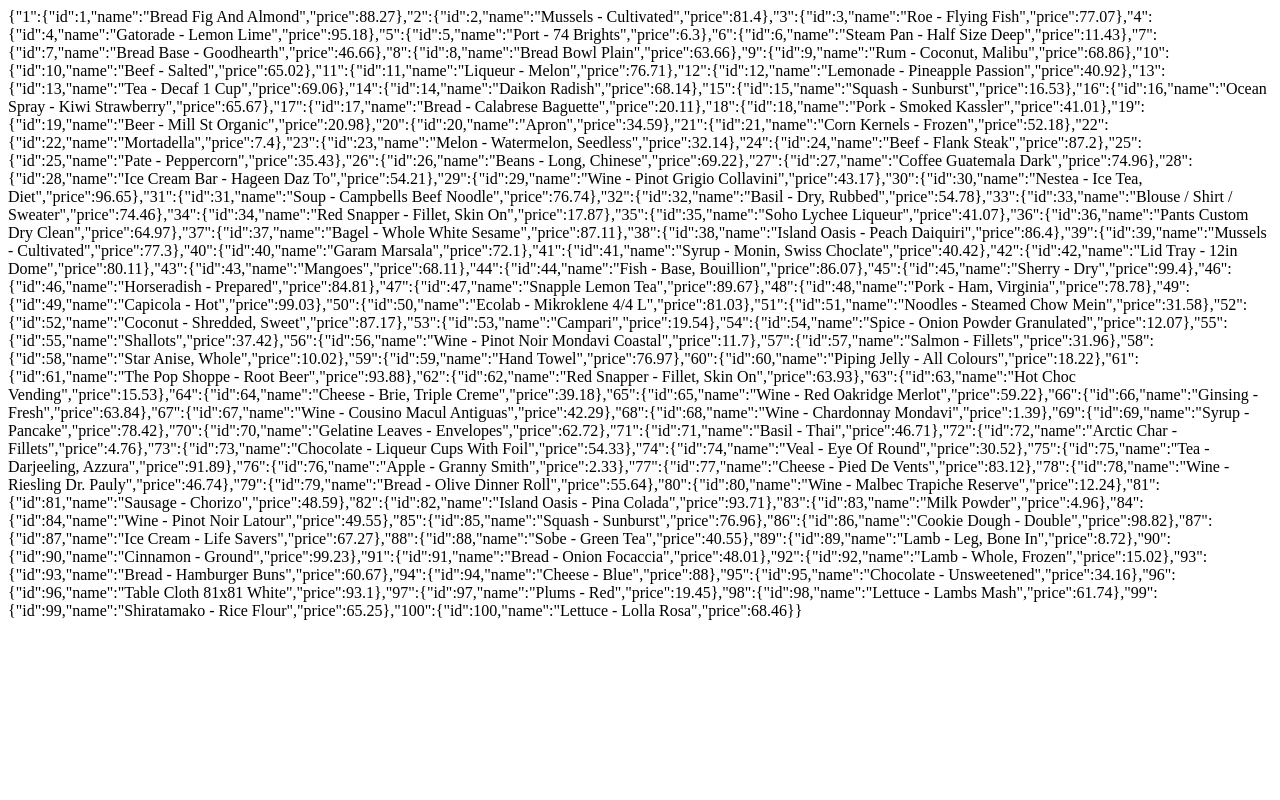
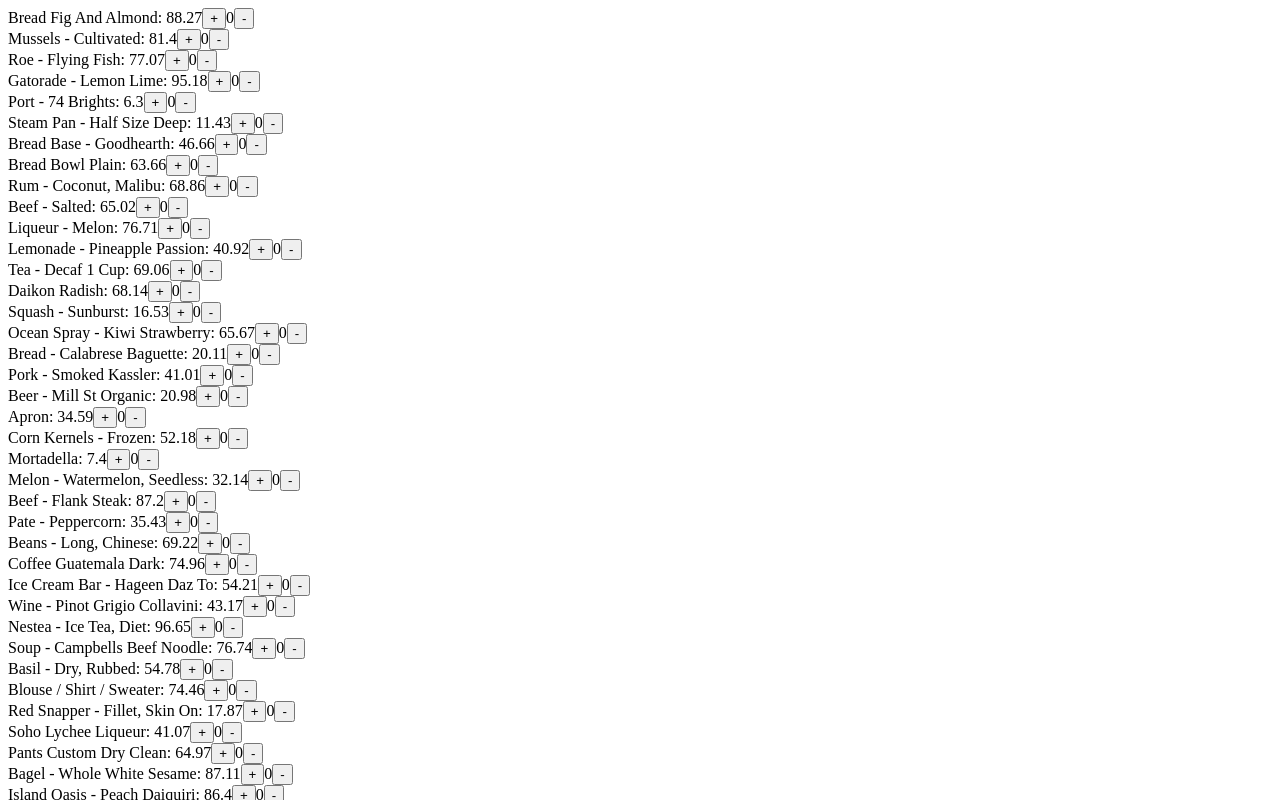
Before and after one commit to AndrejG231/dd-pp-iU9I60d2zEQ9, a React (Create React App) app: page / in a window 1280 px wide. Shown: the top 800 px of the page. Built offline with nearby package versions, Linux system fonts and the light colour scheme.

Commit message:
feat: product card

```diff
--- /dev/null
+++ b/src/components/ProductCard/ProductCard.tsx
@@ -0,0 +1,29 @@
+import { memo } from "react"
+
+interface Props {
+  name: string
+  price: number
+  count: number // of this product in cart
+  onPlusClick: () => void
+  onMinusClick: () => void
+}
+
+/**
+ * Product card component
+ * display product info, add and remove buttons
+ */
+
+const ProductCard = memo<Props>(
+  ({ name, price, count, onPlusClick, onMinusClick }) => {
+    return (
+      <div>
+        {name}: {price}
+        <button onClick={onPlusClick}>+</button>
+        {count}
+        <button onClick={onMinusClick}>-</button>
+      </div>
+    )
+  }
+)
+
+export { ProductCard }
--- a/src/pages/List/List.tsx
+++ b/src/pages/List/List.tsx
@@ -1,8 +1,48 @@
+import { useCallback, useEffect, useRef } from "react"
+import { useDispatch, useSelector } from "react-redux"
 import { useProductsData } from "../../api/products-data"
+import { ProductCard } from "../../components/ProductCard"
+import { addToCart, removeFromCart } from "../../store/actions/manage-cart"
+import { LS_KEY } from "../../store/reducers/shoppingCart"
+import { State } from "../../store/store"
 
 const List = () => {
   const { products, loading, error } = useProductsData()
-  return <div>{JSON.stringify(products)}</div>
+  const dispatch = useDispatch()
+  const counts = useSelector((state: State) => state.cart.counts)
+
+  // Update localStorage for new counts (disabled)
+  // useEffect(() => {
+  //   localStorage.setItem(LS_KEY, JSON.stringify(counts))
+  // }, [counts])
+
+  // Cart actions
+  const increaseInCart = useCallback(
+    (id: number) => dispatch(addToCart(id)),
+    [dispatch]
+  )
+  const decreaseInCart = useCallback(
+    (id: number) => dispatch(removeFromCart(id)),
+    [dispatch]
+  )
+
+  if (loading) return <div>Loading...</div>
+  if (error) return <div>Error...</div>
+
+  return (
+    <div>
+      {Object.values(products).map(({ id, name, price }) => (
+        <ProductCard
+          key={id}
+          name={name}
+          price={price}
+          count={~~counts[id]}
+          onPlusClick={() => increaseInCart(id)}
+          onMinusClick={() => decreaseInCart(id)}
+        />
+      ))}
+    </div>
+  )
 }
 
 export { List }
--- a/src/store/reducers/shoppingCart.ts
+++ b/src/store/reducers/shoppingCart.ts
@@ -9,7 +9,7 @@
   counts: Record<number, number>
 }
 const defaultState: CartState = {
-  counts: JSON.parse(localStorage.getItem(LS_KEY) || "{}"),
+  counts: {}, // JSON.parse(localStorage.getItem(LS_KEY) || "{}") - if data should persist
 }
 
 /**
```
